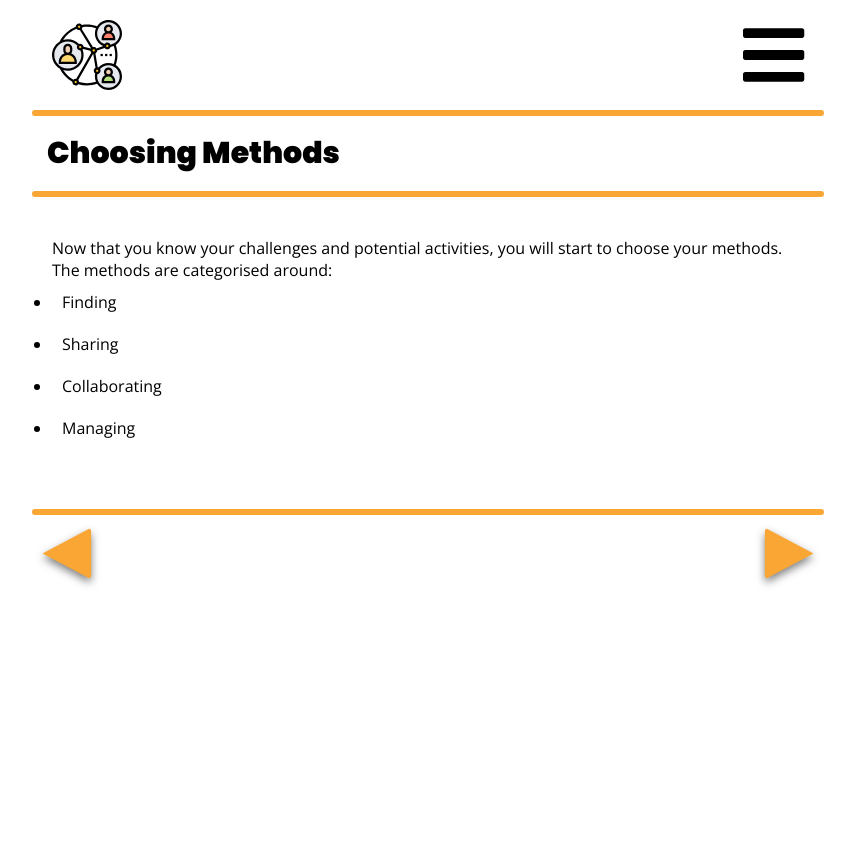
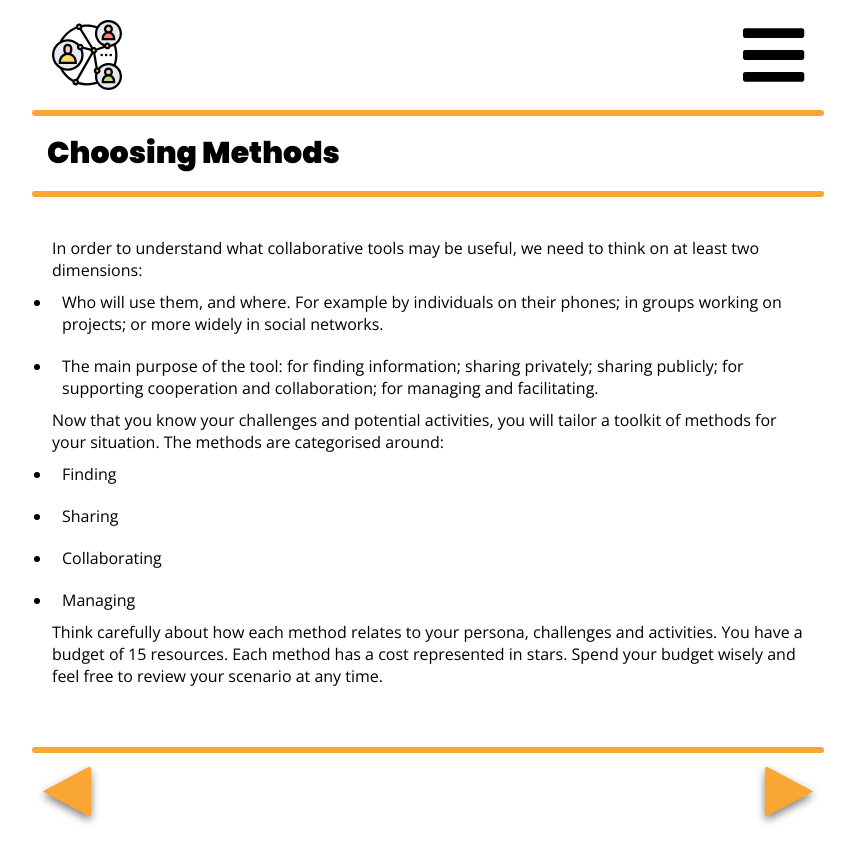
Before and after one commit to founders-programme-2/commons, a React (Create React App) app in the folder client/: page /aboutMethods in a window 1280 px wide. Shown: the whole page, without its empty margins (212-1067 px from the left). Before the commit the page ends 800 px from the top, so only its background shows below. Built offline with nearby package versions, Linux system fonts and the light colour scheme; what react-router-prop-types would draw is missing.

Commit message:
addition of copy for about methods

```diff
--- a/client/src/Component/views/AboutMethods/index.js
+++ b/client/src/Component/views/AboutMethods/index.js
@@ -1,4 +1,5 @@
 import React, { Fragment } from 'react';
+
 import Header from '../../Common/Header';
 import Footer from '../../Common/Footer';
 import { Content } from '../About/index.style';
@@ -9,8 +10,25 @@ const AboutMethods = () => {
       <Header headerImg={null} titleText="Choosing Methods" />
       <Content>
         <p>
+          In order to understand what collaborative tools may be useful, we need
+          to think on at least two dimensions:
+        </p>
+        <ul>
+          <li>
+            Who will use them, and where. For example by individuals on their
+            phones; in groups working on projects; or more widely in social
+            networks.
+          </li>
+          <li>
+            The main purpose of the tool: for finding information; sharing
+            privately; sharing publicly; for supporting cooperation and
+            collaboration; for managing and facilitating.
+          </li>
+        </ul>
+        <p>
           Now that you know your challenges and potential activities, you will
-          start to choose your methods. The methods are categorised around:
+          tailor a toolkit of methods for your situation. The methods are
+          categorised around:
         </p>
         <ul>
           <li>Finding</li>
@@ -18,6 +36,12 @@ const AboutMethods = () => {
           <li>Collaborating</li>
           <li>Managing</li>
         </ul>
+        <p>
+          Think carefully about how each method relates to your persona,
+          challenges and activities. You have a budget of 15 resources. Each
+          method has a cost represented in stars. Spend your budget wisely and
+          feel free to review your scenario at any time.
+        </p>
       </Content>
       <Footer
         backLink="/activities"
```
